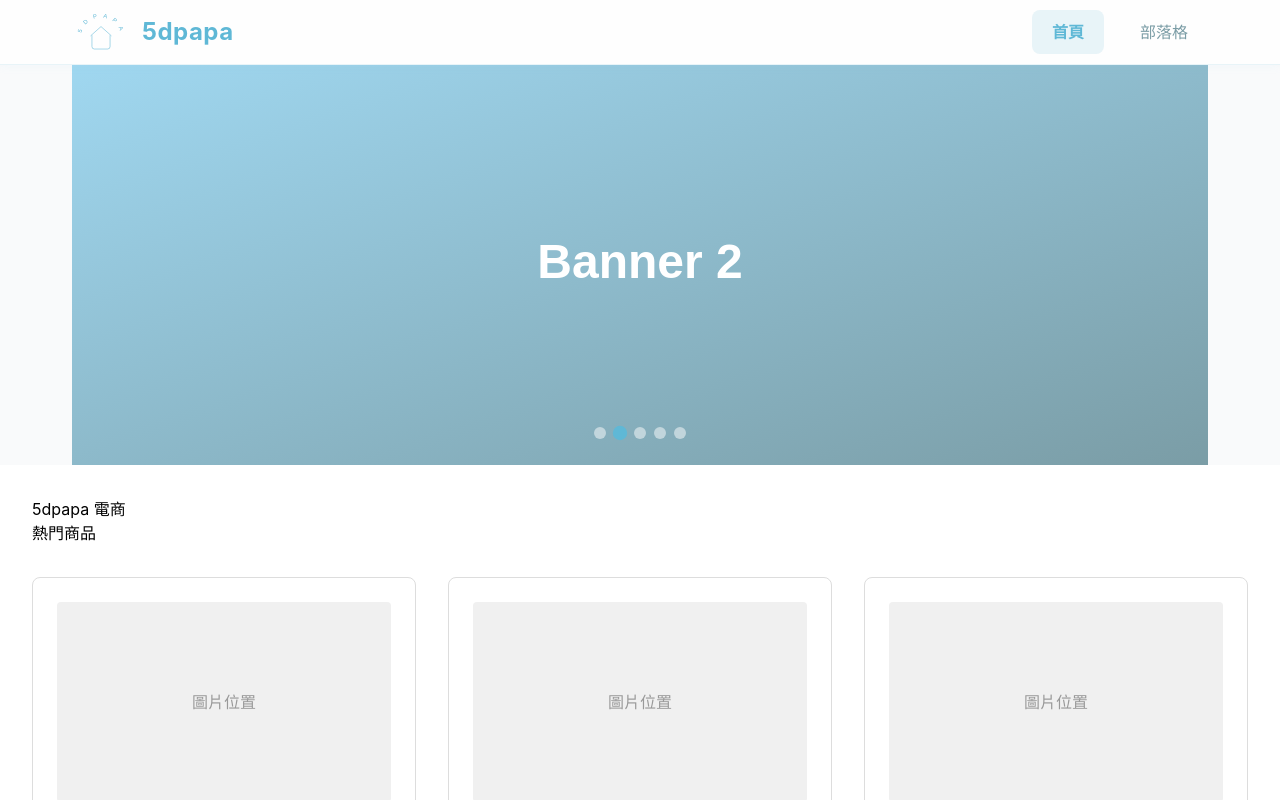
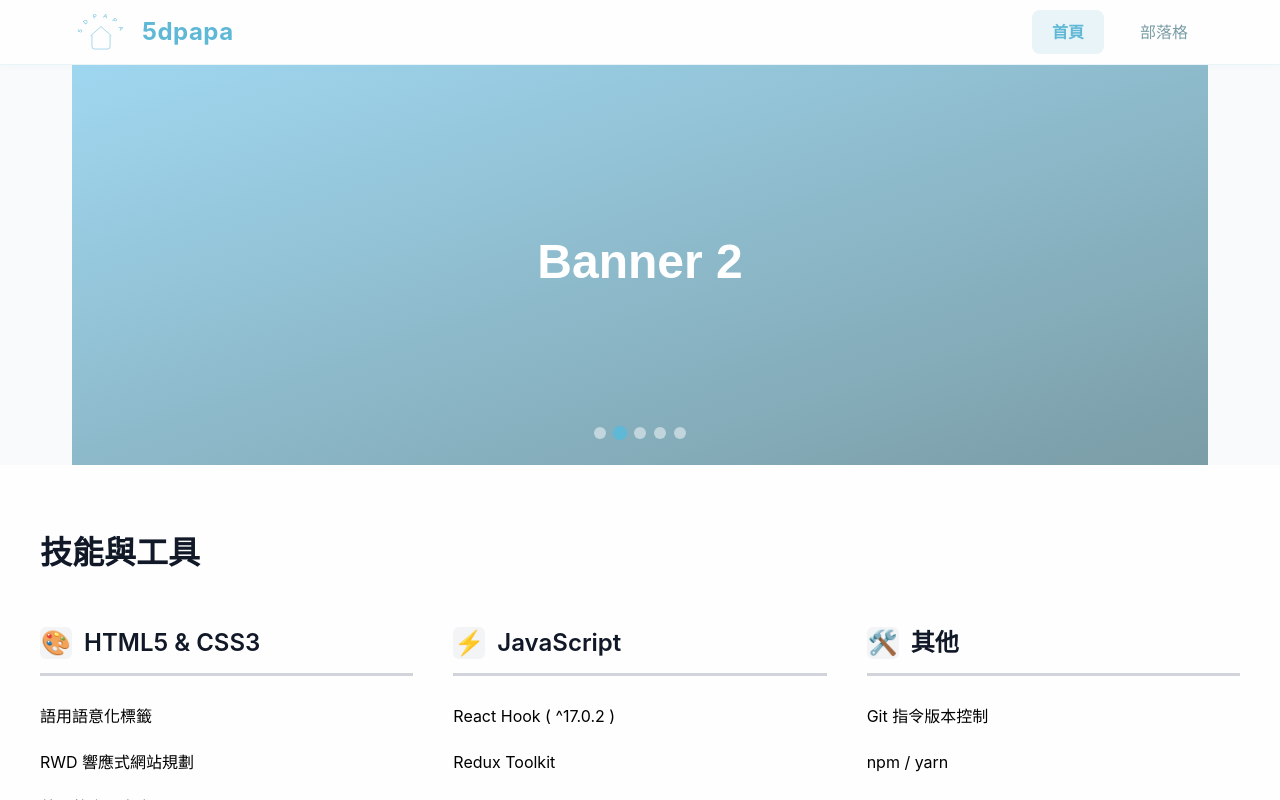
Before and after one commit to elvis1056/elvis1056.github.io, a Next.js app: page / in a window 1280 px wide. Shown: the top 800 px of the page. Built offline with nearby package versions, Linux system fonts and the light colour scheme.

Commit message:
feat: integrate SkillsSection into homepage

```diff
--- a/app/page.tsx
+++ b/app/page.tsx
@@ -3,6 +3,8 @@
 import { useEffect, useState } from 'react';
 
 import Banner from '@/components/Banner';
+import SkillsSection from '@/components/SkillsSection';
+import { skillsData } from '@/constants/skills';
 import { fetchProducts } from '@/lib/api/products';
 import type { Product } from '@/types';
 
@@ -29,6 +31,7 @@ export default function Home() {
   return (
     <main>
       <Banner />
+      <SkillsSection title={skillsData.title} categories={skillsData.categories} />
       <div style={{ padding: '2rem' }}>
         <h1>5dpapa 電商</h1>
         <h2>熱門商品</h2>
```
